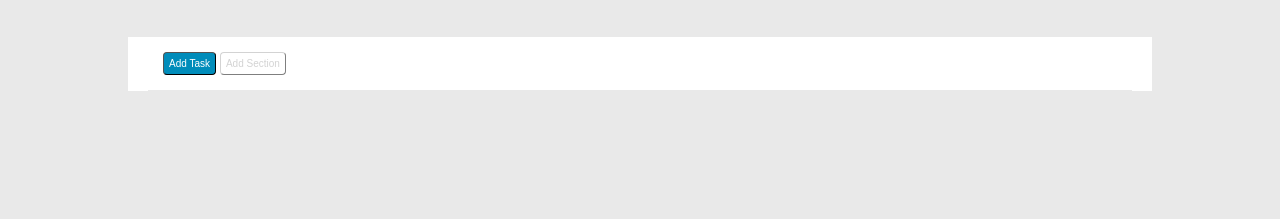
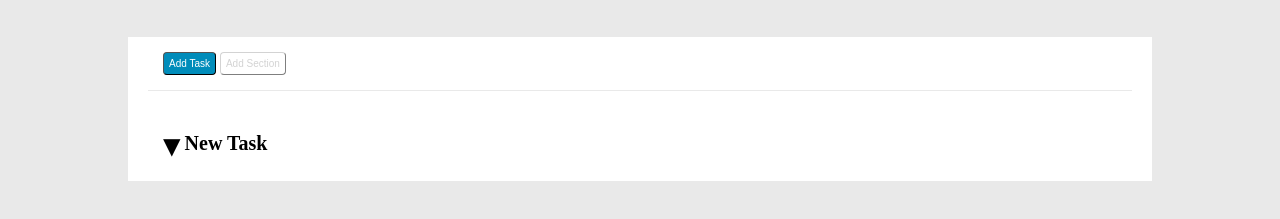
Before and after one commit to TommasoLodesani/html-css-toboolist, a plain HTML site: page index.html in a window 1280 px wide. Shown: the part 73-292 px from the top of the page. Drawn offline with Linux system fonts and the light colour scheme.

Commit message:
titolo prima sezione

```diff
--- a/css/style.css
+++ b/css/style.css
@@ -63,3 +63,25 @@ header{
     border-color:lightgray ;
 
 }
+
+/* section list */
+
+#list-elements{
+    margin: 20px;
+    padding: 15px;
+
+}
+
+/* titolo task */
+
+#entity{
+    display: inline-block;
+    height: 40px;
+    line-height: 40px;
+    vertical-align: middle;
+    font-size: 35px;
+}
+
+strong{
+    font-size: 20px;
+}
--- a/index.html
+++ b/index.html
@@ -24,6 +24,32 @@
 
         </section>
 
+        <!-- section list -->
+        <section id="list-elements">
+
+            <!-- prima punto -->
+
+            <section>
+
+                <div id="task">
+
+                    <div id="entity">
+                        &dtrif;
+                    </div>
+
+                    <strong>New Task</strong>
+                </div>
+
+            </section>
+
+
+
+
+
+        </section>
+
+
+
 
     </main>
 
```
